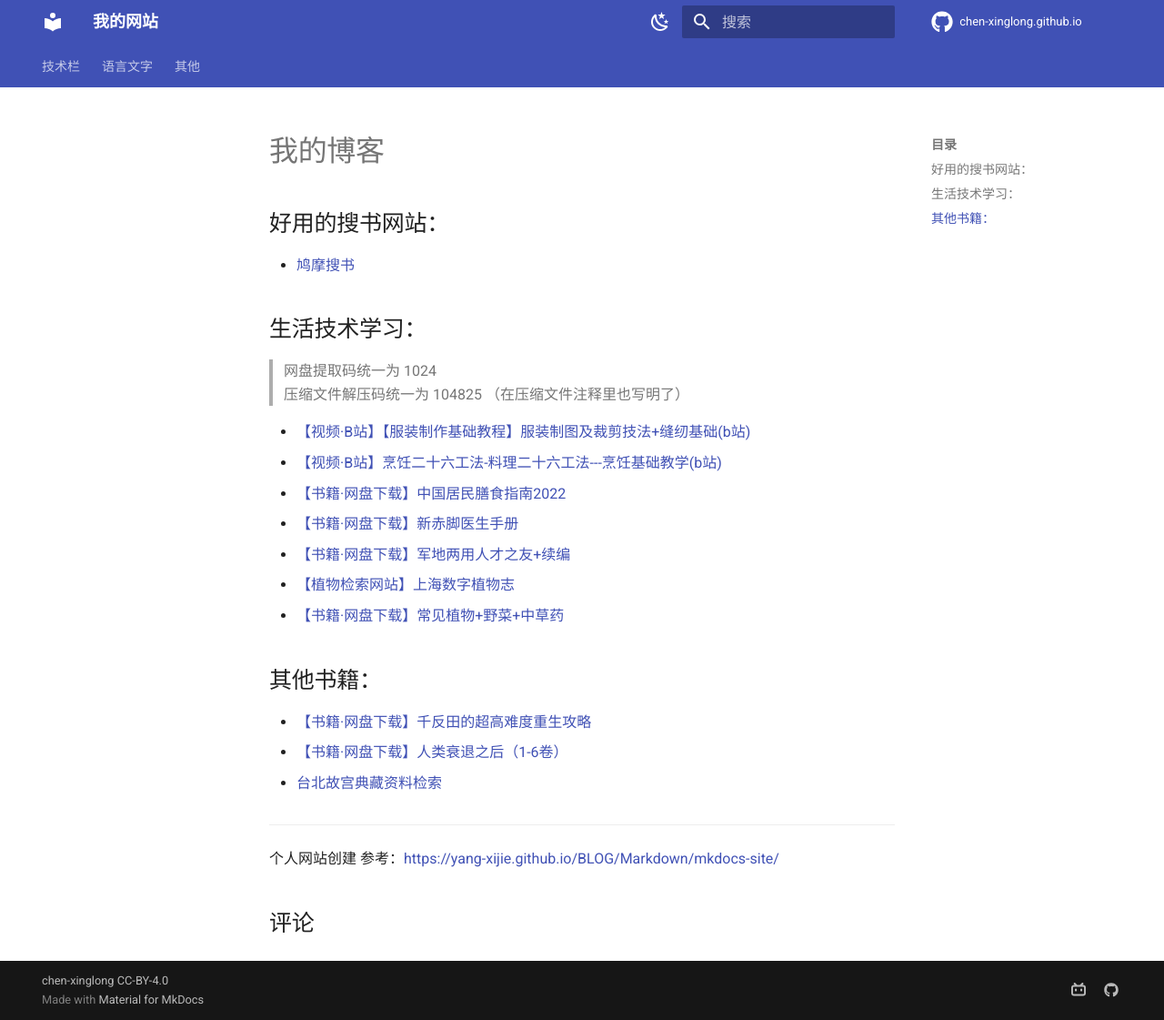
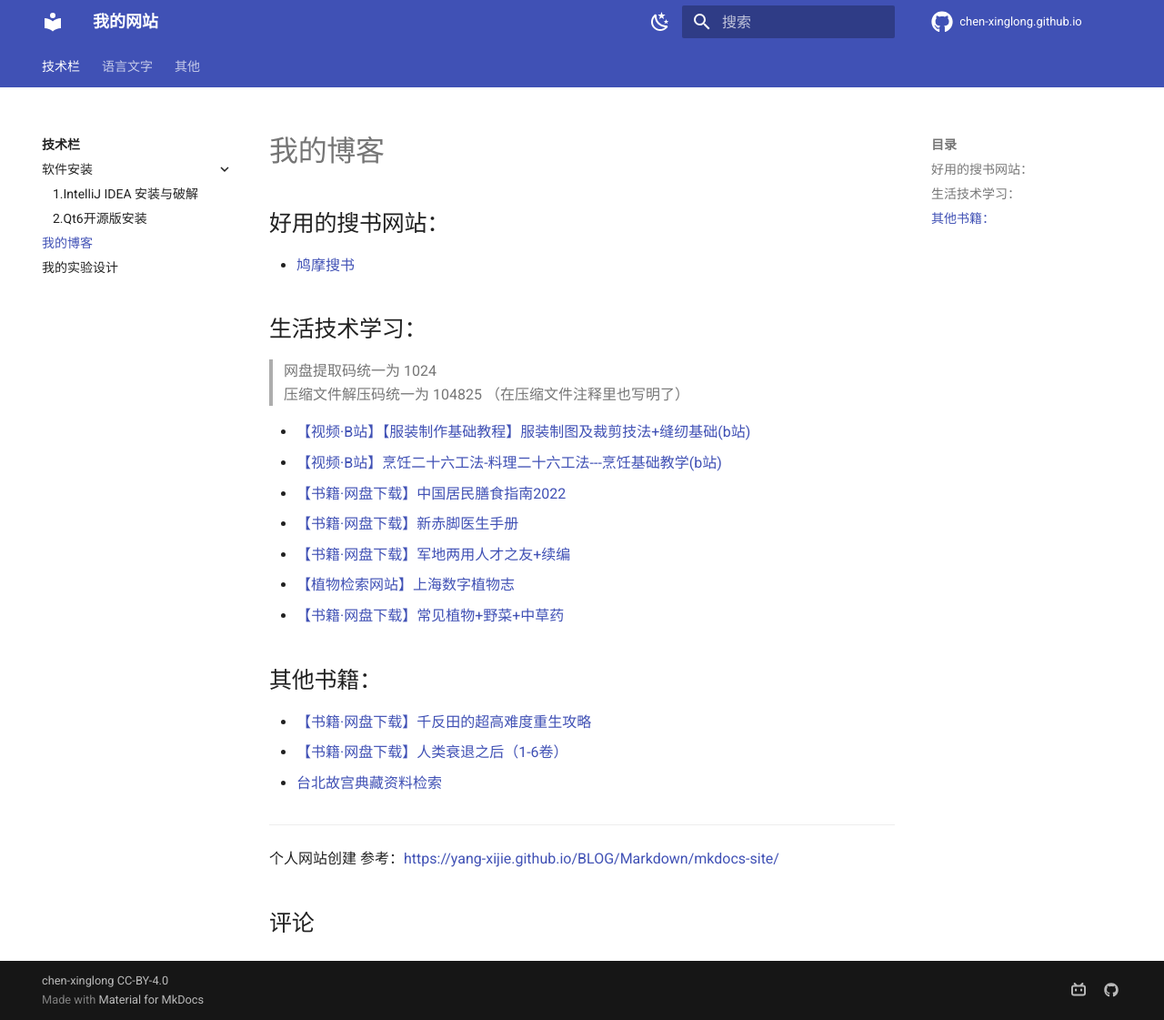
Before and after one commit to chen-xinglong/chen-xinglong.github.io, an MkDocs documentation site: the page built from docs/index.md, in a window 1280 px wide and 1121 px high. Shown: the whole window at 91% size. Built offline with MkDocs 1.6.1 and Material for MkDocs 9.7.7, drawn with Linux system fonts in a browser that asks for light colours; comment, search, counter and statistics services are not loaded; some of the changed lines change nothing that is shown.

Commit message:
add "我的博客"

```diff
--- a/mkdocs.yml
+++ b/mkdocs.yml
@@ -10,7 +10,7 @@ nav:
     - 软件安装:
       - 1.IntelliJ IDEA 安装与破解: techblog/software/IntelliJIDEA.md
       - 2.Qt6开源版安装: techblog/software/Qt6_OpenSource.md
-    - 我的博客: 1.md
+    - 我的博客: ./index.md
     - 我的实验设计: 1.md
   - 语言文字:
     - 说文解字:
```
